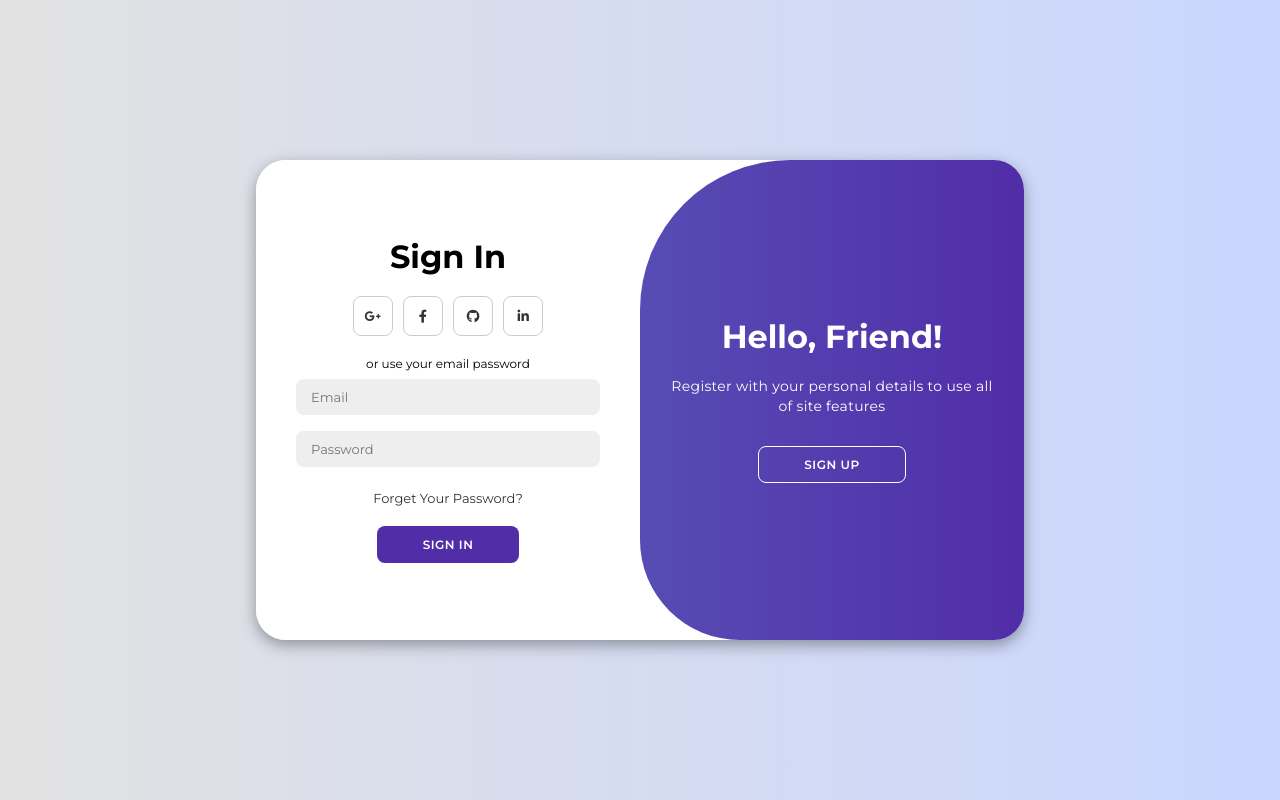
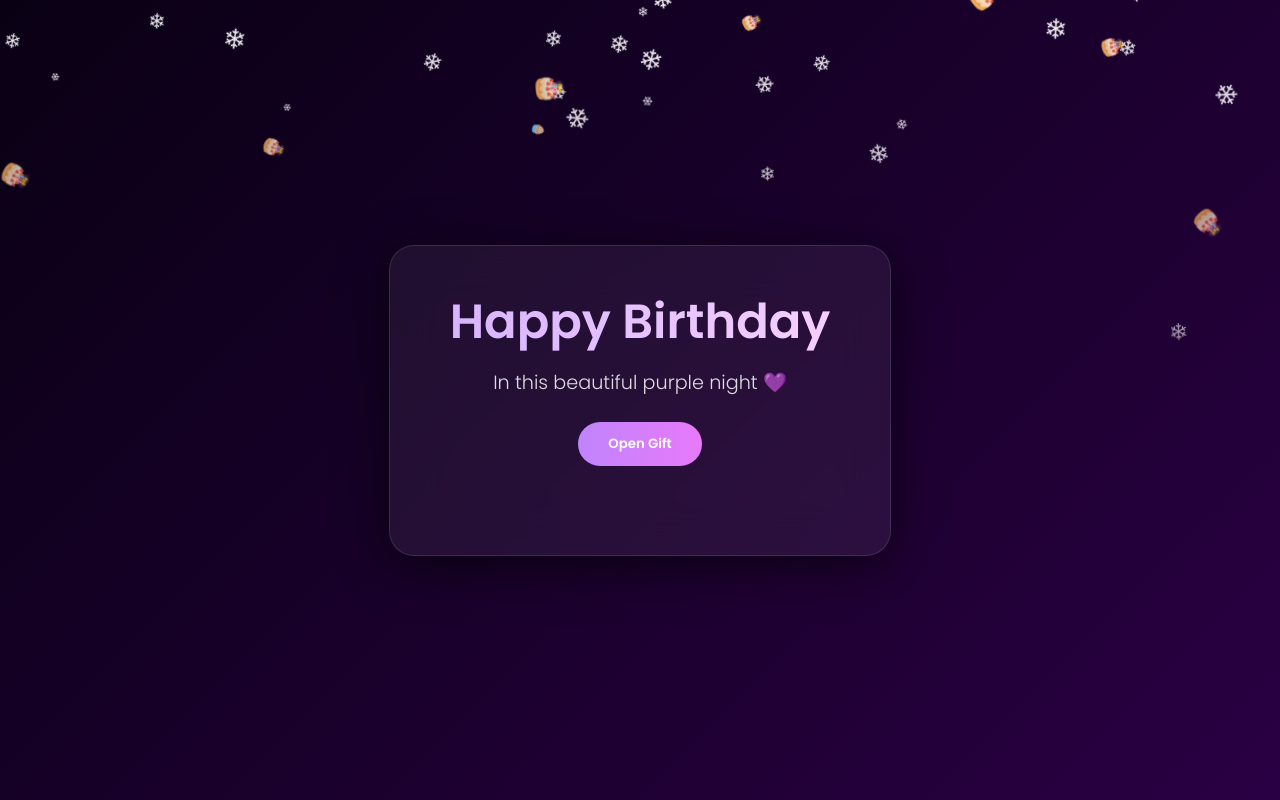
Before and after one commit to Rwby12-B/testWeb, a plain HTML site: page index.html in a window 1280 px wide. Drawn offline with Linux system fonts and the light colour scheme.

Commit message:
Update index.html

```diff
--- a/index.html
+++ b/index.html
@@ -1,66 +1,178 @@
 <!DOCTYPE html>
 <html lang="en">
+<head>
+  <meta charset="UTF-8" />
+  <meta name="viewport" content="width=device-width, initial-scale=1.0" />
+  <title>Happy Birthday ✨</title>
+  <link href="https://fonts.googleapis.com/css2?family=Poppins:wght@300;400;600&display=swap" rel="stylesheet">
+  <style>
+    * {
+      margin: 0;
+      padding: 0;
+      box-sizing: border-box;
+      font-family: 'Poppins', sans-serif;
+    }
 
-<head>
-    <meta charset="UTF-8">
-    <meta name="viewport" content="width=device-width, initial-scale=1.0">
-    <link rel="stylesheet" href="https://cdnjs.cloudflare.com/ajax/libs/font-awesome/6.4.2/css/all.min.css">
-    <link rel="stylesheet" href="style.css">
-    <title>Modern Login Page | AsmrProg</title>
+    body {
+      position: relative;
+      height: 100vh;
+      overflow: hidden;
+      background: linear-gradient(135deg, #0a0014, #140024, #1f0033, #2a0044);
+      display: flex;
+      align-items: center;
+      justify-content: center;
+      color: white;
+    }
+
+    .container {
+      text-align: center;
+      position: relative;
+      z-index: 2;
+    }
+
+    .card {
+      padding: 40px 60px;
+      border-radius: 25px;
+      background: rgba(255, 255, 255, 0.06);
+      backdrop-filter: blur(25px);
+      border: 1px solid rgba(255, 255, 255, 0.12);
+      box-shadow: 0 10px 50px rgba(0,0,0,0.6);
+      transform: translateY(40px);
+      opacity: 0;
+      animation: fadeUp 1.5s ease forwards;
+    }
+
+    h1 {
+      font-size: 3rem;
+      font-weight: 600;
+      margin-bottom: 10px;
+      background: linear-gradient(90deg, #d8b4fe, #f5d0fe);
+      -webkit-background-clip: text;
+      -webkit-text-fill-color: transparent;
+    }
+
+    p {
+      font-weight: 300;
+      font-size: 1.2rem;
+      opacity: 0.85;
+    }
+
+    .button {
+      margin-top: 25px;
+      padding: 12px 30px;
+      border-radius: 50px;
+      border: none;
+      background: linear-gradient(90deg, #c084fc, #e879f9);
+      color: white;
+      font-weight: 600;
+      cursor: pointer;
+      transition: all 0.3s ease;
+    }
+
+    .button:hover {
+      transform: scale(1.08);
+      box-shadow: 0 0 25px rgba(216,180,254,0.6);
+    }
+
+    @keyframes fadeUp {
+      to {
+        transform: translateY(0);
+        opacity: 1;
+      }
+    }
+
+    /* snow */
+    .snow {
+      position: fixed;
+      position: absolute;
+      color: white;
+      user-select: none;
+      pointer-events: none;
+      animation-name: snowfall;
+      animation-timing-function: linear;
+      animation-iteration-count: infinite;
+    }
+
+    @keyframes snowfall {
+      from {
+        transform: translateY(-10vh) rotate(0deg);
+        opacity: 0;
+      }
+      10% {
+        opacity: 1;
+      }
+      to {
+        transform: translateY(110vh) rotate(360deg);
+        opacity: 0;
+      }
+    }
+
+    .message {
+      margin-top: 20px;
+      opacity: 0;
+      transition: opacity 1s ease;
+    }
+
+    .message.show {
+      opacity: 1;
+    }
+
+  </style>
 </head>
-
 <body>
 
-    <div class="container" id="container">
-        <div class="form-container sign-up">
-            <form>
-                <h1>Create Account</h1>
-                <div class="social-icons">
-                    <a href="#" class="icon"><i class="fa-brands fa-google-plus-g"></i></a>
-                    <a href="#" class="icon"><i class="fa-brands fa-facebook-f"></i></a>
-                    <a href="#" class="icon"><i class="fa-brands fa-github"></i></a>
-                    <a href="#" class="icon"><i class="fa-brands fa-linkedin-in"></i></a>
-                </div>
-                <span>or use your email for registeration</span>
-                <input type="text" placeholder="Name">
-                <input type="email" placeholder="Email">
-                <input type="password" placeholder="Password">
-                <button>Sign Up</button>
-            </form>
-        </div>
-        <div class="form-container sign-in">
-            <form>
-                <h1>Sign In</h1>
-                <div class="social-icons">
-                    <a href="#" class="icon"><i class="fa-brands fa-google-plus-g"></i></a>
-                    <a href="#" class="icon"><i class="fa-brands fa-facebook-f"></i></a>
-                    <a href="#" class="icon"><i class="fa-brands fa-github"></i></a>
-                    <a href="#" class="icon"><i class="fa-brands fa-linkedin-in"></i></a>
-                </div>
-                <span>or use your email password</span>
-                <input type="email" placeholder="Email">
-                <input type="password" placeholder="Password">
-                <a href="#">Forget Your Password?</a>
-                <button>Sign In</button>
-            </form>
-        </div>
-        <div class="toggle-container">
-            <div class="toggle">
-                <div class="toggle-panel toggle-left">
-                    <h1>Welcome Back!</h1>
-                    <p>Enter your personal details to use all of site features</p>
-                    <button class="hidden" id="login">Sign In</button>
-                </div>
-                <div class="toggle-panel toggle-right">
-                    <h1>Hello, Friend!</h1>
-                    <p>Register with your personal details to use all of site features</p>
-                    <button class="hidden" id="register">Sign Up</button>
-                </div>
-            </div>
-        </div>
+  <div class="container">
+    <div class="card">
+      <h1 id="title">Happy Birthday</h1>
+      <p>In this beautiful purple night 💜</p>
+      <button class="button" onclick="showMessage()">Open Gift</button>
+      <div class="message" id="message">
+        <p>You deserve happiness, always. 🎂✨</p>
+      </div>
     </div>
+  </div>
 
-    <script src="script.js"></script>
+  <script>
+
+    // snow + cakes
+    const items = ["❄", "❄", "❄", "🎂", "🧁"];
+
+    for (let i = 0; i < 60; i++) {
+      const snow = document.createElement('div');
+      snow.className = 'snow';
+      snow.innerHTML = items[Math.floor(Math.random() * items.length)];
+
+      snow.style.left = Math.random() * 100 + 'vw';
+      snow.style.top = '-10vh';
+      snow.style.fontSize = (Math.random() * 20 + 10) + 'px';
+
+      snow.style.animationDuration = (Math.random() * 10 + 10) + 's';
+      snow.style.animationDelay = Math.random() * 5 + 's';
+
+      document.body.appendChild(snow);
+    }
+
+    // typing animation
+    const text = "Happy Birthday";
+    const title = document.getElementById('title');
+    let index = 0;
+    title.textContent = '';
+
+    function type() {
+      if (index < text.length) {
+        title.textContent += text[index];
+        index++;
+        setTimeout(type, 100);
+      }
+    }
+
+    setTimeout(type, 800);
+
+    function showMessage() {
+      document.getElementById('message').classList.add('show');
+    }
+
+  </script>
+
 </body>
-
 </html>
```
